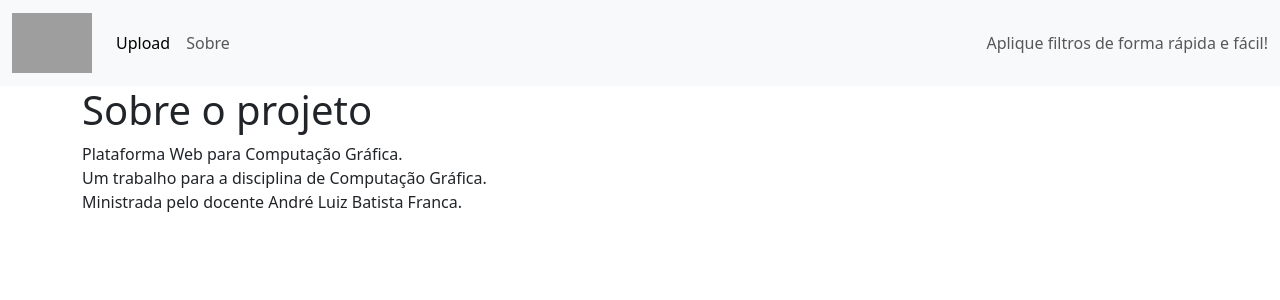
After one commit to pedrokourly/Graphy, a Flask app: page /sobre in a window 1280 px wide. The commit adds this page. Shown: the top 300 px of the page. Run offline with Flask 3, Linux system fonts and the light colour scheme; some libraries are stand-ins or nearby versions; grey boxes are pictures that could not be loaded.

Commit message:
Add 'Sobre' page and update navigation link in default template

```diff
--- a/routes.py
+++ b/routes.py
@@ -17,6 +17,10 @@ def allowed_file(filename):
 @app.route('/')
 def home():
     return render_template('upload.html')
+
+@app.route('/sobre')
+def sobre():
+    return render_template('about.html')
 
 @app.route('/process', methods=['POST'])
 def process():
--- /dev/null
+++ b/templates/about.html
@@ -0,0 +1,14 @@
+{% extends 'default.html' %}
+
+{% block conteudo %}
+<link rel="stylesheet" href="../static/styles/upload.css">
+
+<div class="container">
+    <h1>Sobre o projeto</h1>
+    <p>
+        Plataforma Web para Computação Gráfica.<br>
+        Um trabalho para a disciplina de Computação Gráfica.<br>
+        Ministrada pelo docente André Luiz Batista Franca.
+    </p>
+</div>
+{% endblock %}
--- a/templates/default.html
+++ b/templates/default.html
@@ -21,7 +21,7 @@
                     <a class="nav-link active" aria-current="page" href="/">Upload</a>
                   </li>
                   <li class="nav-item">
-                    <a class="nav-link" href="#">Sobre</a>
+                    <a class="nav-link" href="/sobre">Sobre</a>
                   </li>
                 </ul>
                 <span class="navbar-text">
```
